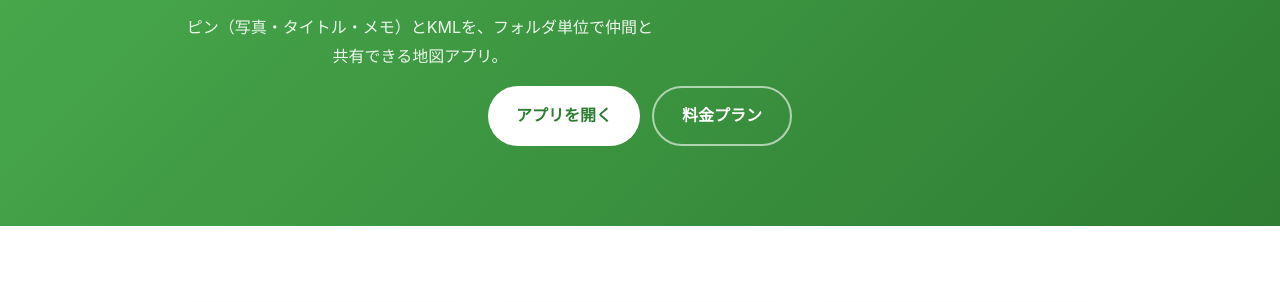
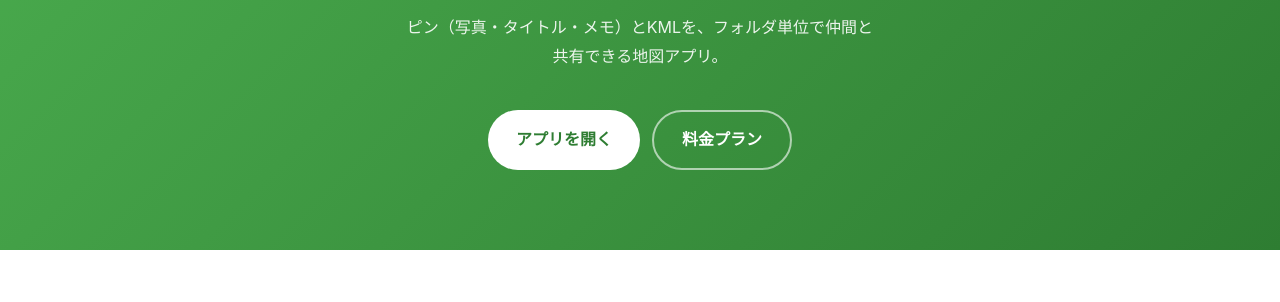
Before and after one commit to pii0622/kmldata, a website: page public/about.html in a window 1280 px wide. Shown: the part 286-588 px from the top of the page. Drawn offline with Linux system fonts and the light colour scheme.

Commit message:
Update about.html

```diff
--- a/public/about.html
+++ b/public/about.html
@@ -92,7 +92,7 @@
       font-size: 1rem;
       opacity: 0.9;
       max-width: 480px;
-      margin: 30 auto 40px;
+      margin: 0 auto 40px;
       line-height: 1.8;
     }
 
```
